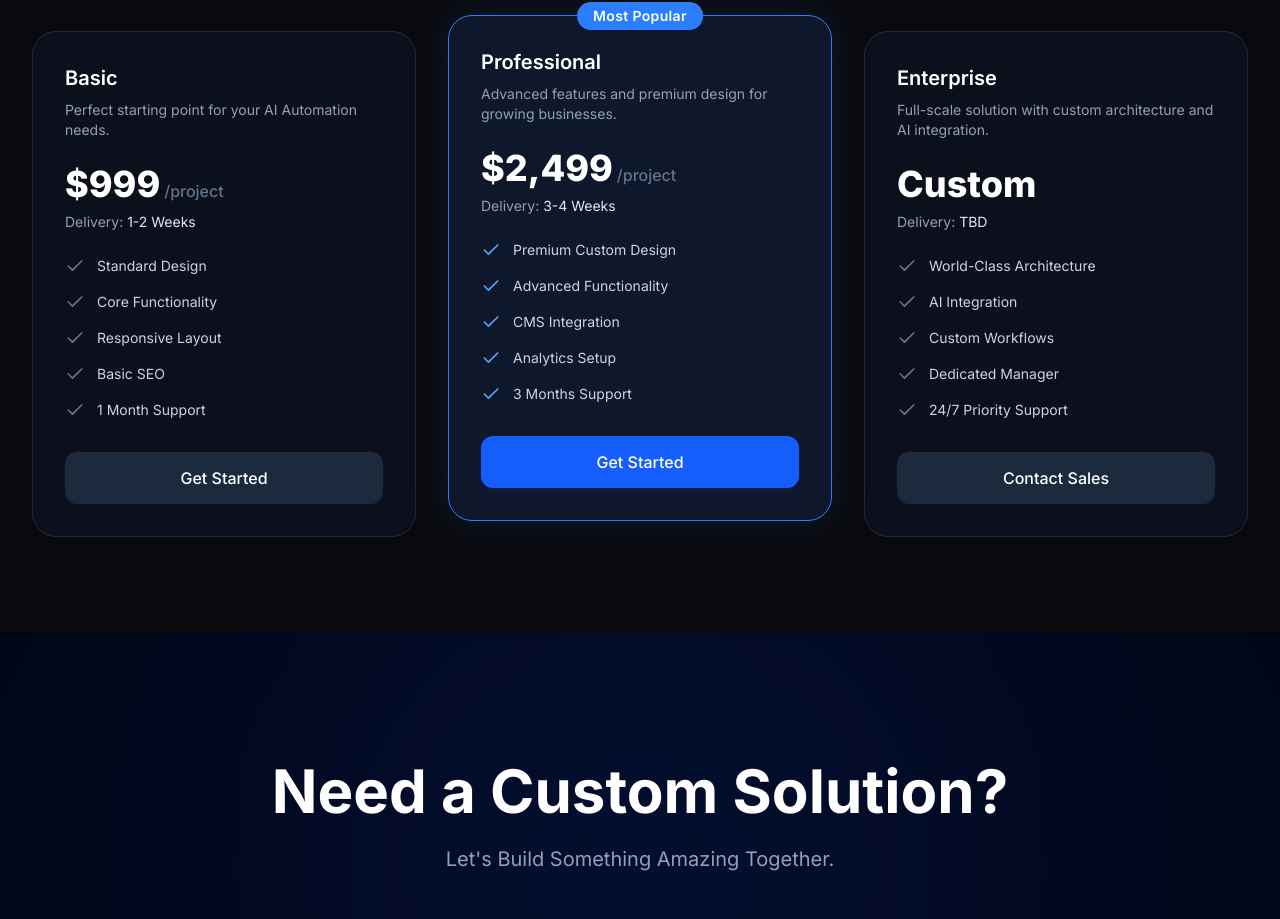
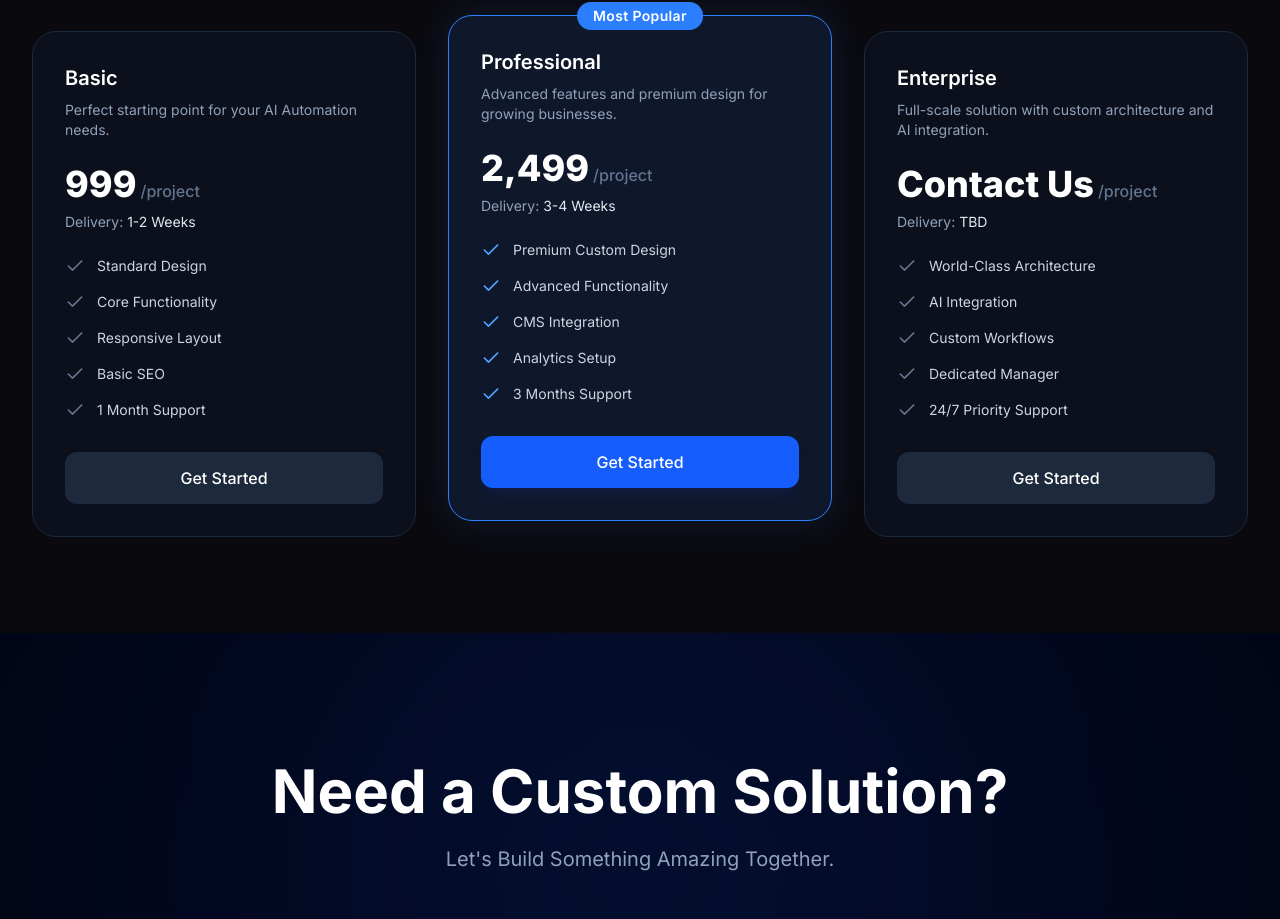
Before and after one commit to bibekpatra307-bot/bkpdev, a Next.js app: page /services/ai-automation in a window 1280 px wide. Shown: the part 5536-6455 px from the top of the page. Built offline with nearby package versions, Linux system fonts and the light colour scheme; no server answers.

Commit message:
price update

```diff
--- a/components/pricing/PricingCards.tsx
+++ b/components/pricing/PricingCards.tsx
@@ -8,7 +8,7 @@ import { useRouter } from 'next/navigation';
 const TIERS = [
   {
     name: "Starter",
-    price: "$999",
+    price: "999",
     description: "Perfect for startups and small businesses looking to establish a digital presence.",
     features: [
       "Responsive Website (Up to 5 Pages)",
@@ -22,7 +22,7 @@ const TIERS = [
   },
   {
     name: "Professional",
-    price: "$2,499",
+    price: "2,499",
     description: "Comprehensive solutions for growing businesses needing advanced functionality.",
     features: [
       "Custom Web Application",
@@ -47,7 +47,7 @@ const TIERS = [
       "Dedicated Project Manager",
       "24/7 Priority Support"
     ],
-    buttonText: "Contact Sales",
+    buttonText: "Contact us",
     popular: false
   }
 ];
--- a/components/services/showcase/ServicePricing.tsx
+++ b/components/services/showcase/ServicePricing.tsx
@@ -8,7 +8,7 @@ export default function ServicePricing({ serviceName }: { serviceName: string })
   const plans = [
     {
       name: "Basic",
-      price: "$999",
+      price: "999",
       delivery: "1-2 Weeks",
       desc: `Perfect starting point for your ${serviceName} needs.`,
       features: ["Standard Design", "Core Functionality", "Responsive Layout", "Basic SEO", "1 Month Support"],
@@ -16,7 +16,7 @@ export default function ServicePricing({ serviceName }: { serviceName: string })
     },
     {
       name: "Professional",
-      price: "$2,499",
+      price: "2,499",
       delivery: "3-4 Weeks",
       desc: "Advanced features and premium design for growing businesses.",
       features: ["Premium Custom Design", "Advanced Functionality", "CMS Integration", "Analytics Setup", "3 Months Support"],
@@ -24,7 +24,7 @@ export default function ServicePricing({ serviceName }: { serviceName: string })
     },
     {
       name: "Enterprise",
-      price: "Custom",
+      price: "Contact Us",
       delivery: "TBD",
       desc: "Full-scale solution with custom architecture and AI integration.",
       features: ["World-Class Architecture", "AI Integration", "Custom Workflows", "Dedicated Manager", "24/7 Priority Support"],
```
